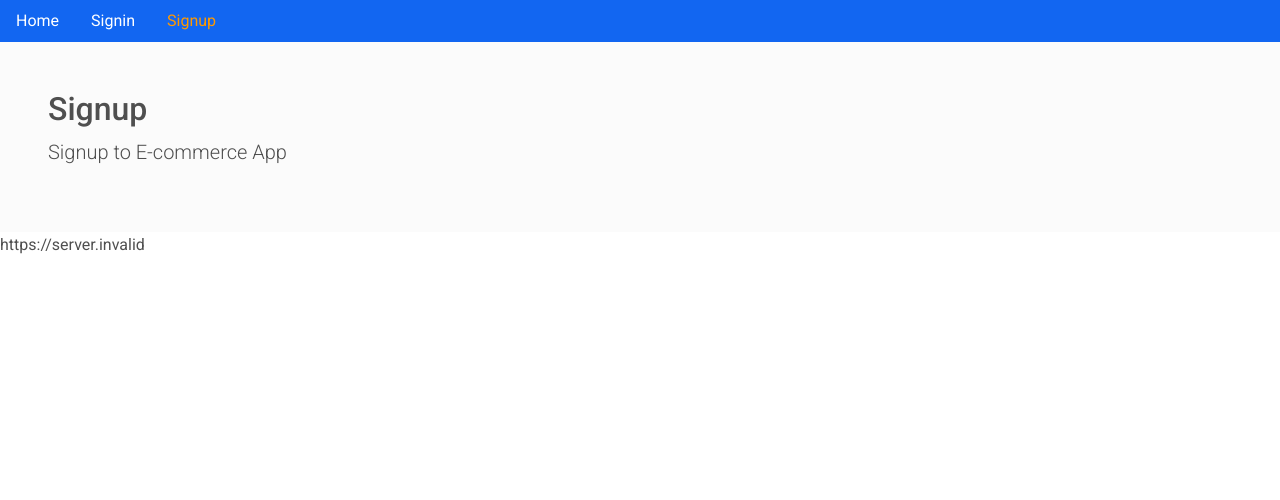
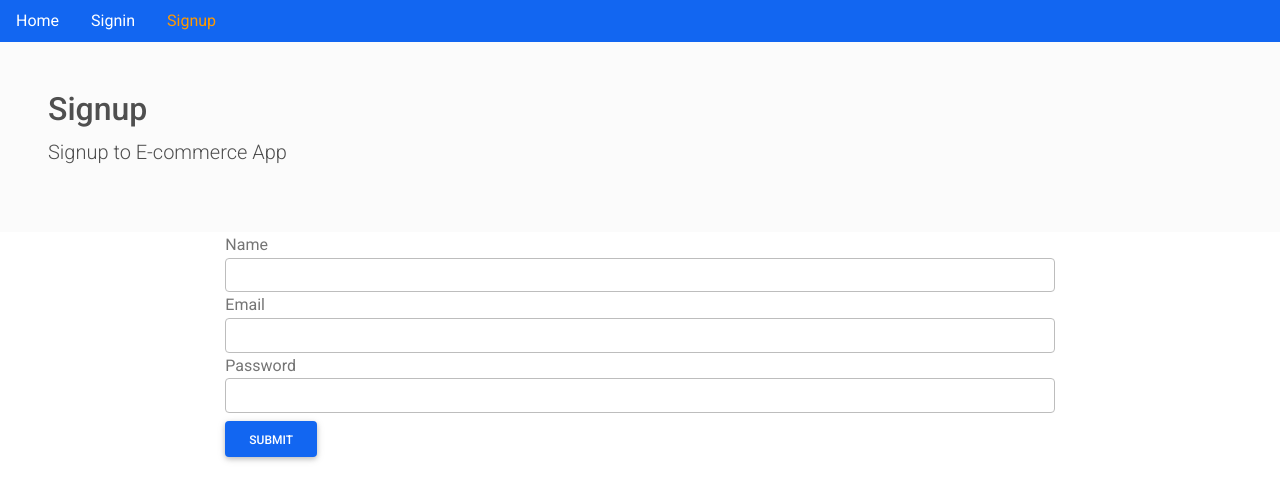
Before and after one commit to SamraajThack/Sams-Book-Store, a React (Create React App) app in the folder ecommerce-front/: page /signup in a window 1280 px wide. Shown: the top 500 px of the page. Built offline with nearby package versions, Linux system fonts and the light colour scheme; no server answers.

Commit message:
Singup form created

```diff
--- a/ecommerce-front/src/user/Signup.js
+++ b/ecommerce-front/src/user/Signup.js
@@ -1,13 +1,42 @@
 import React from 'react'
 import Layout from '../core/Layout'
-import {API} from '../config';
+
 
 const Signup = () =>  {
+
+    const signUpForm = () => (
+        <form>
+            <div className="form-group">
+                <label className="text-muted">Name</label>
+                <input type="text" className='form-control' />
+            </div>
+
+            <div className="form-group">
+                <label  className="text-muted">Email</label>
+                <input type="email" className=" form-control" />
+            </div>
+            <div className="form-group">
+                <label className="text-muted">Password</label>
+                <input type="password" className='form-control' />
+            </div>
+
+
+            <div>
+            <button className="btn btn-primary mt-2" >Submit
+            </button>
+            </div>
+
+        </form>
+    )
     return(
-        <Layout title = 'Signup' description = "Signup to E-commerce App">
-            {API}
+        <Layout
+            title = 'Signup'
+            description = "Signup to E-commerce App"
+            className = "container col-md-8 offset-md-2"
+            >
+            {signUpForm()}
         </Layout>
-        )
-    }
+        );
+    };
 
 export default Signup
```
